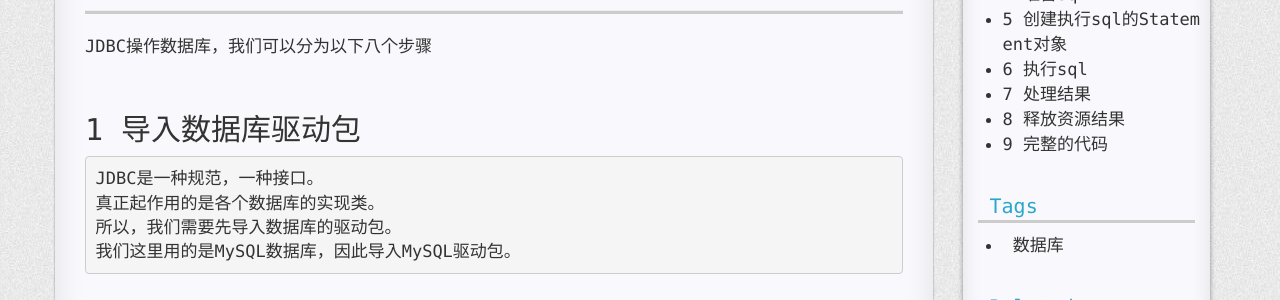
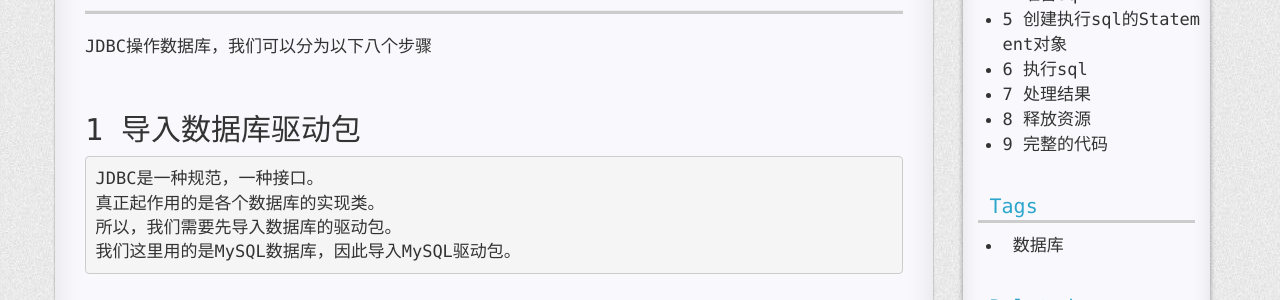
Before and after one commit to pythonbug/pythonbug.github.io, a Jekyll site: the page built from _posts/2020-10-06-JDBC-first.md, in a window 1280 px wide and 1400 px high. Shown: the part 226-526 px from the top of the window. Built offline with Jekyll 4.4.1, drawn with Linux system fonts in a browser that asks for light colours; nearby versions of some CDN libraries; comment, search, counter and statistics services are not loaded; a style sheet for code colours, icons or effects is not loaded.

Commit message:
JDBC简单的入门

````diff
--- a/_posts/2020-10-06-JDBC-first.md
+++ b/_posts/2020-10-06-JDBC-first.md
@@ -55,7 +55,7 @@ System.out.println(result);
 ```
 
 &nbsp;
-## 8 释放资源结果
+## 8 释放资源
 ```java
 stmt.close();
 connection.close();
````
